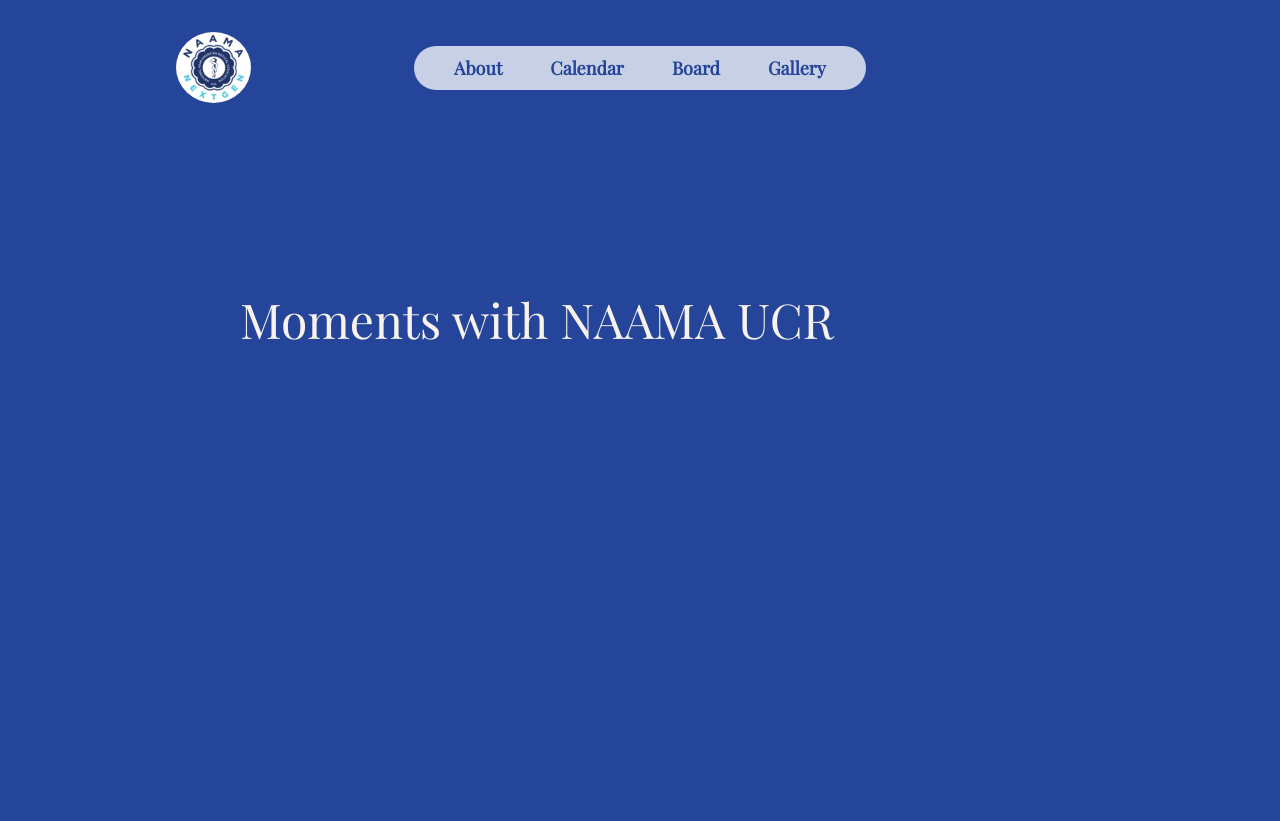
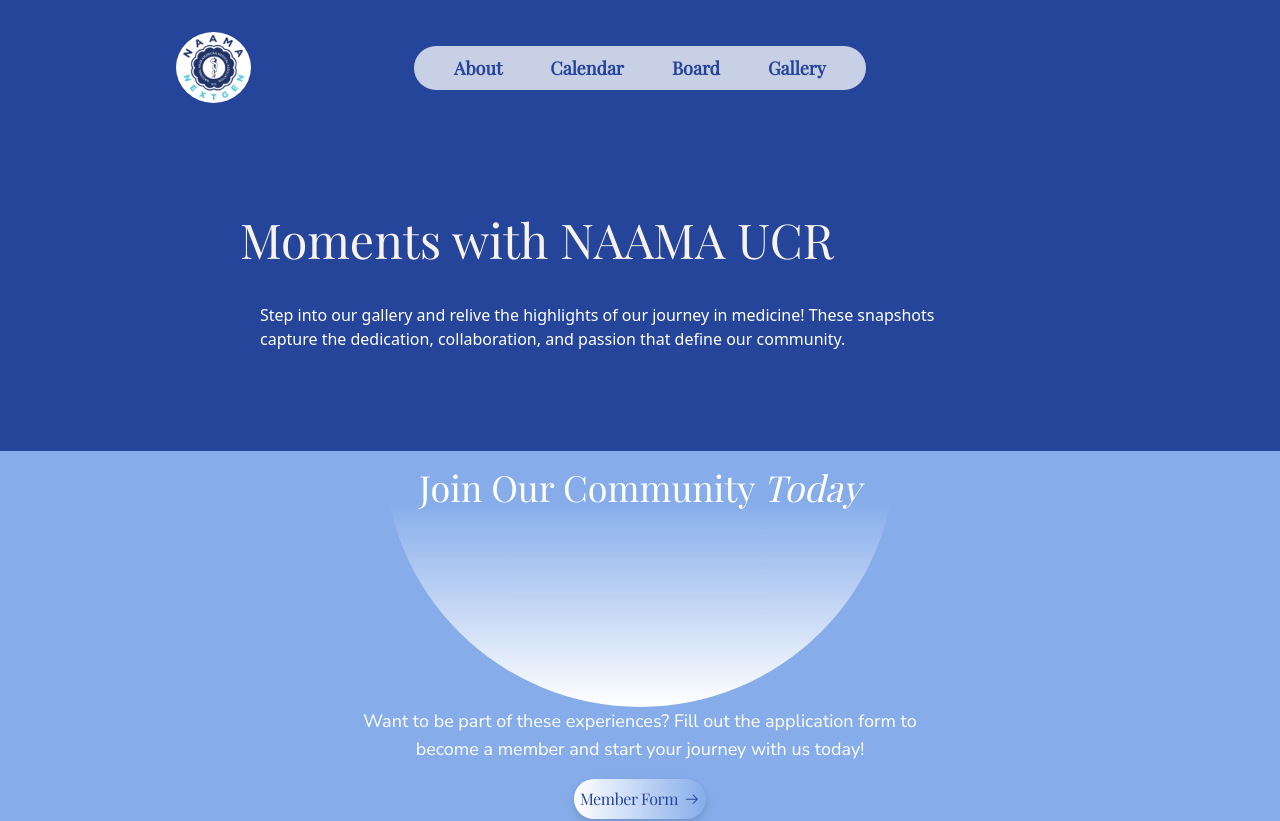
Before and after one commit to acm-ucr/naama-website, a Next.js app: page /gallery in a window 1280 px wide. Shown: the top 821 px of the page. Built offline with nearby package versions, Linux system fonts and the light colour scheme.

Commit message:
Moments Component

```diff
--- a/src/app/gallery/page.tsx
+++ b/src/app/gallery/page.tsx
@@ -3,8 +3,16 @@
 
 const Board = () => {
   return (
-    <div className="flex w-screen grow flex-col items-center justify-center">
+    <div className="flex w-screen grow flex-col items-center justify-center ">
       <Title title="Moments with NAAMA UCR" />
+
+      <p className="mt-10 text-white flex w-screen pl-65 " >
+        Step into our gallery and relive the highlights of our journey in medicine! These snapshots
+      </p>
+      <p className="text-white mb-25 flex w-screen pl-65">
+        capture the dedication, collaboration, and passion that define our community.
+      </p>
+
       <JoinCommunity />
     </div>
   );
--- a/src/components/Title.tsx
+++ b/src/components/Title.tsx
@@ -6,8 +6,8 @@
 
 const Title = ({ title }: TitleProps) => {
   return (
-    <div className="text-naama-ivory-100 w-3/4 pt-40">
-      <div className="flex h-screen w-screen pl-20">
+    <div className="text-naama-ivory-100 w-3/4 pt-20">
+      <div className="flex w-screen pl-20">
         <div className="font-playfair text-5xl">{title}</div>
       </div>
     </div>
```
